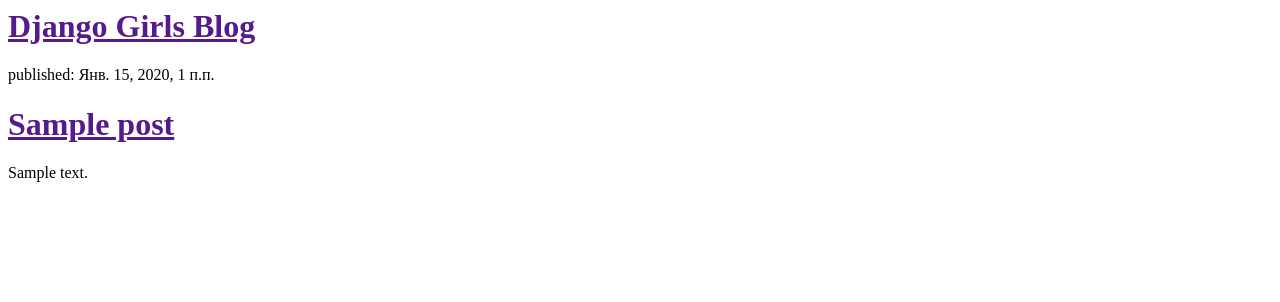
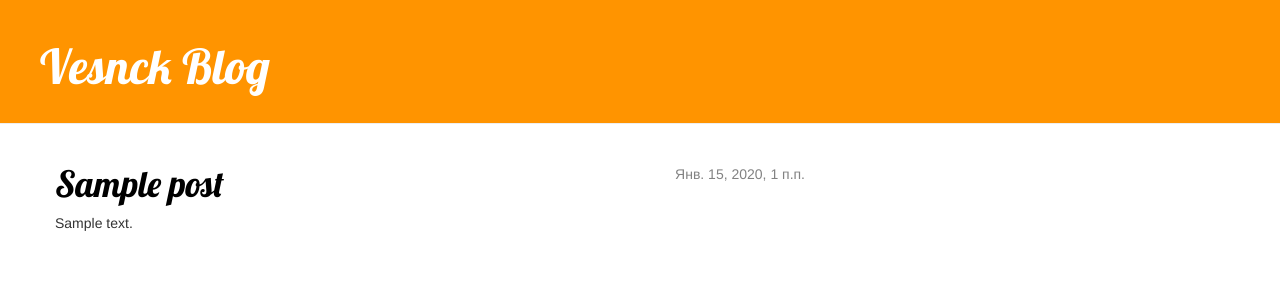
Before and after one commit to EkaterinaVes/my-first-blog, a Django app: template myblog/templates/myblog/post_list.html in a window 1280 px wide. Shown: the top 302 px of the page. Run offline with Django 3.2, Linux system fonts and the light colour scheme; the template is opened without the code that fills it: values that come from a table or form of the project are taken from there, others are empty; tables that the repository leaves empty hold one stand-in row (values such as "Sample post"); some libraries are stand-ins or nearby versions.

Commit message:
Added view and template for detailed blog post as well as CSS for the site.

```diff
--- /dev/null
+++ b/myblog/static/css/blog.css
@@ -0,0 +1,47 @@
+.page-header {
+        background-color: #ff9400;
+        margin-top: 0;
+        padding: 20px 20px 20px 40px;
+    }
+
+    .page-header h1, .page-header h1 a, .page-header h1 a:visited, .page-header h1 a:active {
+        color: #ffffff;
+        font-size: 36pt;
+        text-decoration: none;
+    }
+
+    .content {
+        margin-left: 40px;
+    }
+
+    h1, h2, h3, h4 {
+        font-family: 'Lobster', cursive;
+    }
+
+    .date {
+        float: right;
+        color: #828282;
+    }
+
+    .save {
+        float: right;
+    }
+
+    .post-form textarea, .post-form input {
+        width: 100%;
+    }
+
+    .top-menu, .top-menu:hover, .top-menu:visited {
+        color: #ffffff;
+        float: right;
+        font-size: 26pt;
+        margin-right: 20px;
+    }
+
+    .post {
+        margin-bottom: 70px;
+    }
+
+    .post h1 a, .post h1 a:visited {
+        color: #000000;
+    }
--- /dev/null
+++ b/myblog/templates/myblog/base.html
@@ -0,0 +1,23 @@
+{% load staticfiles %}
+<html>
+        <head>
+            <title>Vesnck blog</title>
+             <link rel="stylesheet" href="//maxcdn.bootstrapcdn.com/bootstrap/3.2.0/css/bootstrap.min.css">
+             <link rel="stylesheet" href="//maxcdn.bootstrapcdn.com/bootstrap/3.2.0/css/bootstrap-theme.min.css">
+             <link rel="stylesheet" href="{% static 'css/blog.css' %}">
+             <link href="https://fonts.googleapis.com/css?family=Lobster&subset=latin,cyrillic" rel="stylesheet" type="text/css">
+        </head>
+        <body>
+            <div class="page-header">
+                <h1><a href="/">Vesnck Blog</a></h1>
+            </div>
+            <div class="content container">
+                <div class="row">
+                    <div class="col-md-8">
+                    {% block content %}
+                    {% endblock %}
+                    </div>
+                </div>
+            </div>
+    </body>
+</html>
--- a/myblog/templates/myblog/post_list.html
+++ b/myblog/templates/myblog/post_list.html
@@ -1,17 +1,12 @@
- <html>
-        <head>
-            <title>Django Girls blog</title>
-        </head>
-        <body>
-            <div>
-                <h1><a href="">Django Girls Blog</a></h1>
+{% extends 'myblog/base.html' %}
+{% block content %}
+    {% for post in posts %}
+        <div class="post">
+            <div class="date">
+                {{ post.published_date }}
             </div>
-            {% for post in posts %}
-                <div>
-                    <p>published: {{ post.published_date }}</p>
-                    <h1><a href="">{{ post.title }}</a></h1>
-                    <p>{{ post.text|linebreaksbr }}</p>
-                </div>
-            {% endfor %}
-        </body>
-    </html>
+            <h1><a href="{% url 'post_detail' pk=post.pk %}">{{ post.title }}</a></h1>
+            <p>{{ post.text|linebreaksbr }}</p>
+        </div>
+    {% endfor %}
+{% endblock content %}
--- a/myblog/urls.py
+++ b/myblog/urls.py
@@ -3,4 +3,5 @@ from . import views
 
 urlpatterns = [
     url(r'^$', views.post_list, name='post_list'),
+    url(r'^post/(?P<pk>[0-9]+)/$', views.post_detail, name='post_detail'),
 ]
--- a/myblog/views.py
+++ b/myblog/views.py
@@ -1,7 +1,11 @@
-from django.shortcuts import render
+from django.shortcuts import render, get_object_or_404
 from django.utils import timezone
 from .models import Post
 
 def post_list(request):
     posts = Post.objects.filter(published_date__lte=timezone.now()).order_by('published_date')
     return render(request, 'myblog/post_list.html', {'posts': posts})
+
+def post_detail(request, pk):
+        post = get_object_or_404(Post, pk=pk)
+        return render(request, 'myblog/post_detail.html', {'post': post})
```
Also changed, not shown: myblog/templates/myblog/post_detail.html (added, +13 -0 lines).
